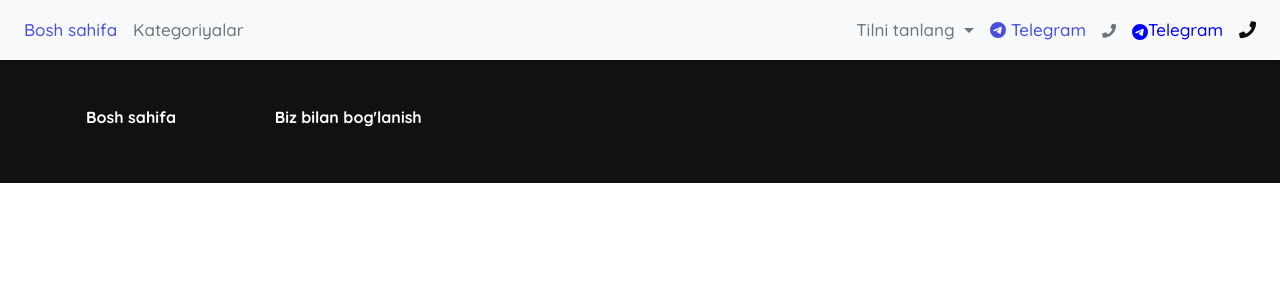
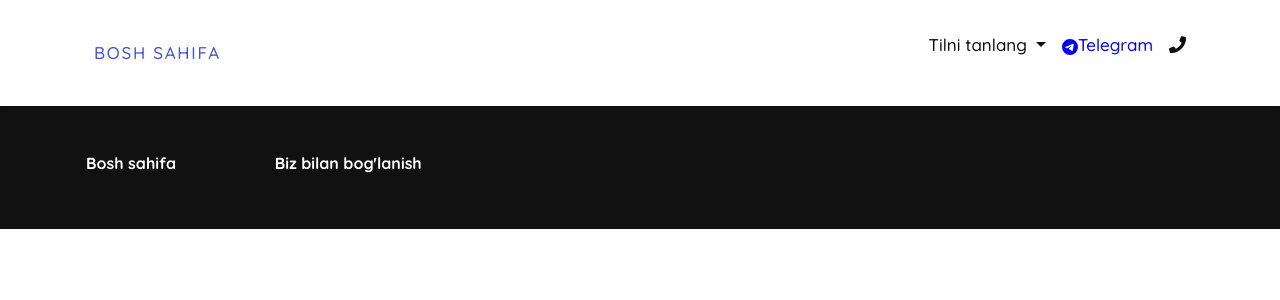
Before and after one commit to Jamoliddin0968/Zvukon.uz, a Django app: template templates/base.html in a window 1280 px wide. Shown: the top 300 px of the page. Run offline with Django 4.2, Linux system fonts and the light colour scheme; the template is opened without the code that fills it, so the values that code supplies are empty; some libraries are stand-ins or nearby versions; some web fonts are replaced.

Commit message:
navbar upg

```diff
--- a/templates/base.html
+++ b/templates/base.html
@@ -157,44 +157,37 @@
   </style>
 </head>
 <body>
-  <nav class="navbar navbar-expand-lg navbar-light bg-light">
-    <div class="container-fluid">
-      <button class="navbar-toggler" type="button" data-bs-toggle="collapse" data-bs-target="#navbarSupportedContent" aria-controls="navbarSupportedContent" aria-expanded="false" aria-label="Toggle navigation">
-        <span class="navbar-toggler-icon"></span>
-      </button>
-      <div class="collapse navbar-collapse" id="navbarSupportedContent">
-        <ul class="navbar-nav me-auto mb-lg-100">
-          <li class="nav-item">
-            <a  class="nav-link active" aria-current="page" href="#">{% trans "Bosh sahifa" %}</a>
+  <nav class="navbar navbar-expand-lg navbar-light py-2 py-lg-4 bg-white shadow-sm">
+    <div class="container">
+      <!-- Navbar toggler-->
+      <button class="navbar-toggler" type="button" data-bs-toggle="collapse" data-bs-target="#navbarSupportedContent"
+        aria-controls="navbarSupportedContent" aria-expanded="false" aria-label="Toggle navigation"><span
+          class="navbar-toggler-icon"></span></button>
+      <!-- Navbar collapse-->
+      <div class="collapse navbar-collapse d-lg-flex align-items-lg-center justify-content-lg-between"
+        id="navbarSupportedContent">
+        <!-- Navbar menu right-->
+        <ul class="navbar-nav me-auto mb-2 mb-lg-0">
+          <li class="nav-item me-lg-3">
+            <a class="nav-link text-uppercase active" aria-current="page" href="#">{% trans "Bosh sahifa" %}</a>
           </li>
-          <li class="nav-item">
-            <a id="hover__link" class="nav-link" href="#">{% trans "Kategoriyalar" %}</a>
+          {% for cat in cats %}
+          <li class="nav-item dropdown me-lg-3"><a class="nav-link text-uppercase dropdown-toggle" id="navbarDropdown" href="{%  url 'categoryDetail' cat.pk %}" role="button" data-bs-toggle="dropdown" aria-expanded="false">{{cat.name}}</a>
+            <ul class="dropdown-menu mt-3" aria-labelledby="navbarDropdown">
+              {% for subcat in cat.subcategory_set.all %}
+              <li><a class="dropdown-item" href="{%  url 'subcategoryDetail' subcat.pk %}">{{subcat.name}}</a></li>
+              {% endfor %}
+            </ul>
           </li>
-          <ul class="navbar-nav">
+          {% endfor %}
         </ul>
-        </ul>
-        <ul class="navbar-nav ms-auto mb-lg-0 flex-row">
-          <ul class="navbar-nav me-auto mb-lg-100">
-          <li  class="nav-item dropdown">
-            <a style="display: flex;align-items: center; justify-content: center; gap: 5px;" id="hover__link" class="nav-link dropdown-toggle " href="#" id="navbarDropdown" role="button" data-bs-toggle="dropdown" aria-expanded="false">
-              {% trans "Tilni tanlang" %}
-            </a>
-            <ul class="dropdown-menu" aria-labelledby="navbarDropdown">
-              <li><a id="hover__link" style="display: flex;align-items: center; justify-content: start; gap: 5px;" class="dropdown-item" href="/uz{{request.get_full_path|slice:'3:'}}"><img src="{% static 'img/uz.png' %}" alt="" style="width: 22px; height: 20px;">  Uz</a></li>
-              <li><a id="hover__link" style="display: flex;align-items: center; justify-content: start; gap: 5px;" class="dropdown-item" href="/ru{{request.get_full_path|slice:'3:'}}"><img src="{% static 'img/ru.png' %}" alt="" style="width: 22px; height: 20px;">  Ru</a></li>
-            </ul>
-            <li >
-              <a style="display: flex;align-items: center; justify-content: center; gap: 5px; color: #4650dd;" class="nav-link" style="color:blue" href="{{telegram}}">
-                  <svg xmlns="http://www.w3.org/2000/svg" width="16" height="16" fill="currentColor" class="bi bi-telegram" viewBox="0 0 16 16">
-                      <path d="M16 8A8 8 0 1 1 0 8a8 8 0 0 1 16 0zM8.287 5.906c-.778.324-2.334.994-4.666 2.01-.378.15-.577.298-.595.442-.03.243.275.339.69.47l.175.055c.408.133.958.288 1.243.294.26.006.549-.1.868-.32 2.179-1.471 3.304-2.214 3.374-2.23.05-.012.12-.026.166.016.047.041.042.12.037.141-.03.129-1.227 1.241-1.846 1.817-.193.18-.33.307-.358.336a8.154 8.154 0 0 1-.188.186c-.38.366-.664.64.015 1.088.327.216.589.393.85.571.284.194.568.387.936.629.093.06.183.125.27.187.331.236.63.448.997.414.214-.02.435-.22.547-.82.265-1.417.786-4.486.906-5.751a1.426 1.426 0 0 0-.013-.315.337.337 0 0 0-.114-.217.526.526 0 0 0-.31-.093c-.3.005-.763.166-2.984 1.09z"/>
-                    </svg>{% trans "Telegram" %}</a>
-          </li>
-          <li style="display: flex;align-items: center; justify-content: center; gap: 5px;">
-              <a id="hover__link" href="tel:+998901605923" class="nav-link">
-                  <i style="font-size: 14px;" class="fa fa-phone">
-                  </i>
-                 {{phone}}
-
+        <!-- left menu -->
+        <ul class="navbar-nav ms-auto mb-2 mb-lg-0 flex-row">
+          <ul class="navbar-nav me-auto mb-3 mb-lg-100">
+            <li class="nav-item dropdown">
+              <a class="nav-link dropdown-toggle " href="#" id="navbarDropdown" role="button" data-bs-toggle="dropdown"
+                aria-expanded="false">
+                {% trans "Tilni tanlang" %}
               </a>
               <ul class="dropdown-menu" aria-labelledby="navbarDropdown">
                 <li><a class="dropdown-item" href="/uz{{request.get_full_path|slice:'3:'}}"><img
@@ -227,6 +220,7 @@
   {% block content %}
 
   {% endblock content %}
+
   <footer class="bg-dark">
     <div class="container py-5">
       <div class="row">
```
